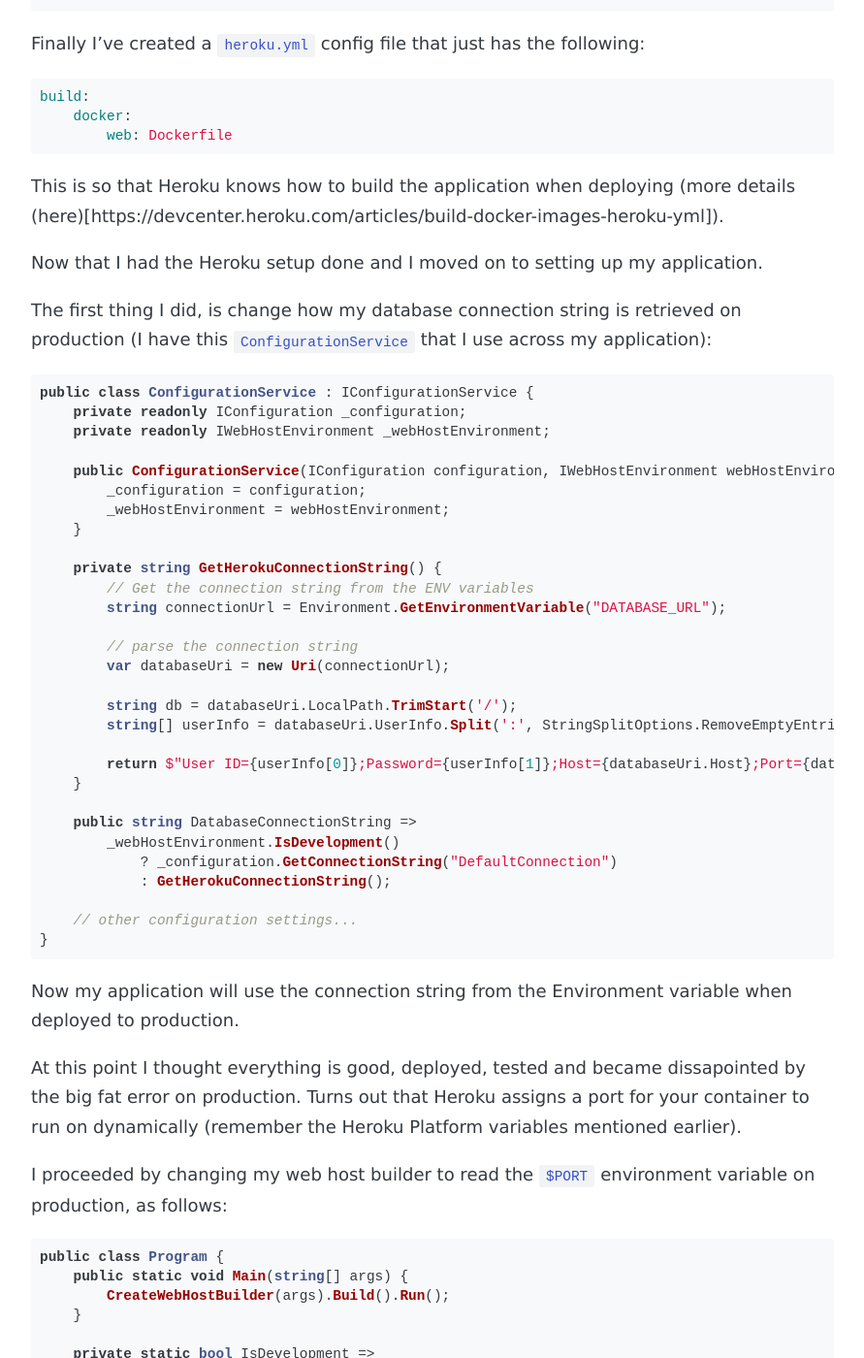
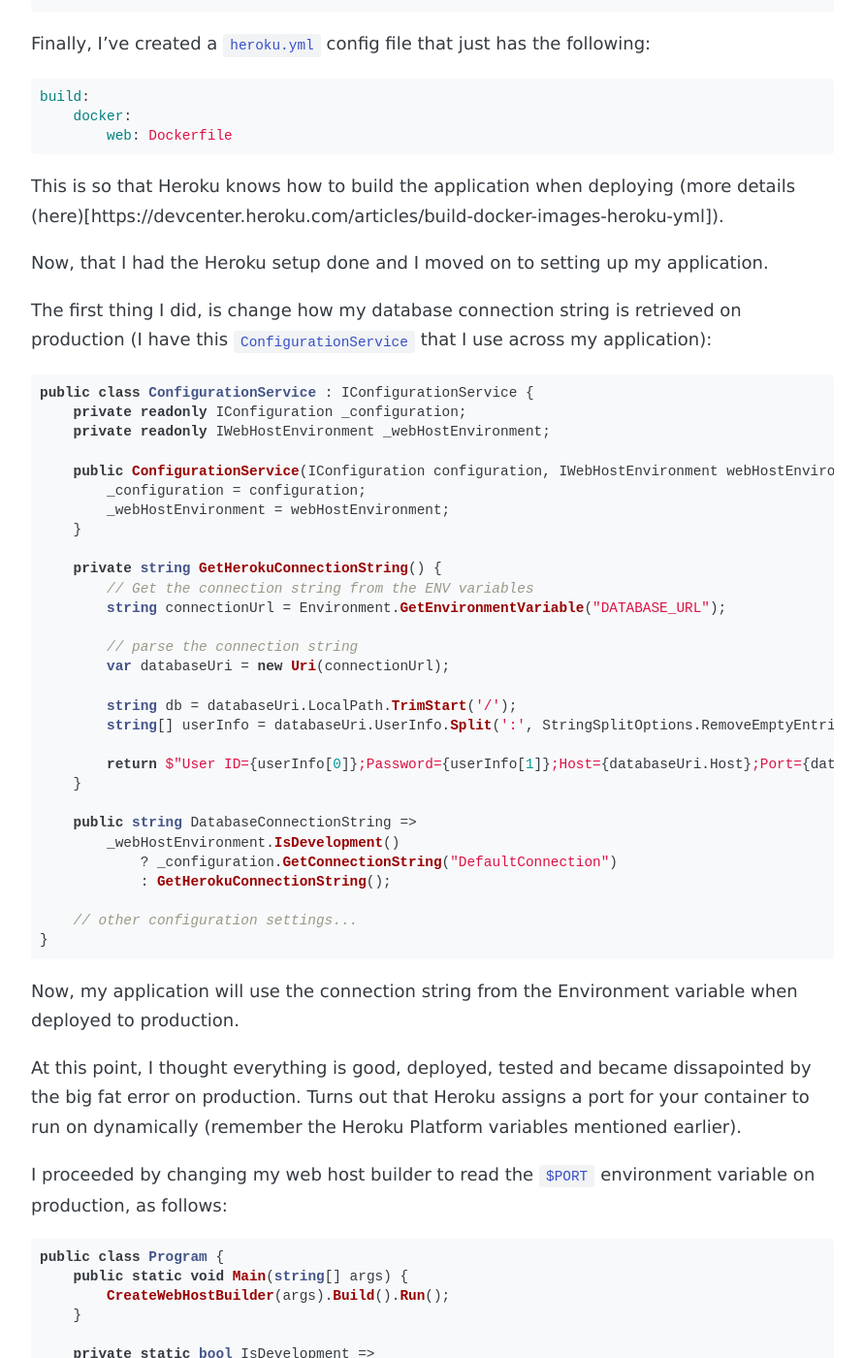
Before and after one commit to n1ghtmare/n1ghtmare.github.io, a Jekyll site: the page built from _posts/2020-09-28-deploying-a-dockerized-aspnet-core-app-using-a-postgresql-db-to-heroku.md, in a window 1280 px wide and 1400 px high, scrolled down 1319 px. Shown: the whole window at 97% size, without its empty margins (194-1085 px from the left). Built offline with Jekyll 4.4.1, drawn with Linux system fonts in a browser that asks for light colours; some web fonts are replaced; some of the changed text lies outside the part shown.

Commit message:
Fix minor typos

````diff
--- a/_posts/2020-09-28-deploying-a-dockerized-aspnet-core-app-using-a-postgresql-db-to-heroku.md
+++ b/_posts/2020-09-28-deploying-a-dockerized-aspnet-core-app-using-a-postgresql-db-to-heroku.md
@@ -16,13 +16,13 @@ First I created an app on Heroku and then added Heroku-Postgres as a resource to
 
 In addition, I wanted to deploy the application automatically from a specific git branch on Github (where I have the source code for the application). Heroku is really cool and has the option to integrate with Github. You can find that option under "Deploy" -> "Deployment Method" and select Github, then follow the steps to finish the connection.
 
-Next I downloaded the Heroku CLI and set my application stack to be a `container`, by running:
+Next, I downloaded the Heroku CLI and set my application stack to be a `container`, by running:
 
 ```
 heroku stack:set container
 ```
 
-Finally I've created a `heroku.yml` config file that just has the following:
+Finally, I've created a `heroku.yml` config file that just has the following:
 
 ```yaml
 build:
@@ -32,7 +32,7 @@ build:
 
 This is so that Heroku knows how to build the application when deploying (more details (here)[https://devcenter.heroku.com/articles/build-docker-images-heroku-yml]).
 
-Now that I had the Heroku setup done and I moved on to setting up my application.
+Now, that I had the Heroku setup done and I moved on to setting up my application.
 
 The first thing I did, is change how my database connection string is retrieved on production (I have this `ConfigurationService` that I use across my application):
 
@@ -68,9 +68,9 @@ public class ConfigurationService : IConfigurationService {
 }
 ```
 
-Now my application will use the connection string from the Environment variable when deployed to production.
+Now, my application will use the connection string from the Environment variable when deployed to production.
 
-At this point I thought everything is good, deployed, tested and became dissapointed by the big fat error on production. Turns out that Heroku assigns a port for your container to run on dynamically (remember the Heroku Platform variables mentioned earlier).
+At this point, I thought everything is good, deployed, tested and became dissapointed by the big fat error on production. Turns out that Heroku assigns a port for your container to run on dynamically (remember the Heroku Platform variables mentioned earlier).
 
 I proceeded by changing my web host builder to read the `$PORT` environment variable on production, as follows:
 
@@ -138,4 +138,4 @@ I have setup for Node, since I'm having a React front end with this app, and I h
 
 The last thing I did was to setup [Serilog](https://serilog.net/) (as you can see in the `Program.cs`) to only log into console (you can see those logs in Heroku), rather than a file.
 
-At this point I deployed, and everything worked as expected.
+At this point, I deployed and everything worked as expected.
````
